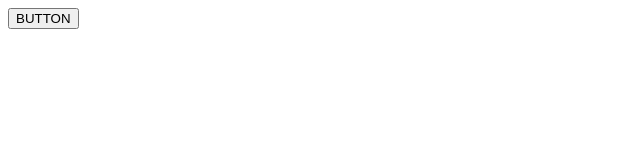
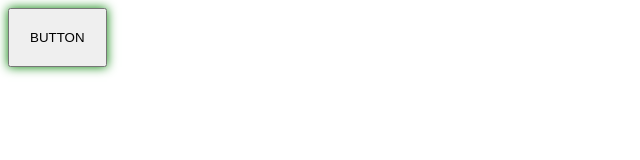
Before and after one commit to Danneborg/git-lesson, a plain HTML site: page index.html in a window 1280 px wide. Shown: the whole page, without its empty margins (0-640 px from the left). Drawn offline with Linux system fonts and the light colour scheme.

Commit message:
button styles

```diff
--- a/index.html
+++ b/index.html
@@ -3,6 +3,7 @@
 <head>
 	<meta charset="UTF-8">
 	<title>GIT</title>
+	<link rel="stylesheet" href="style.css">
 </head>
 <body>
 	<button>BUTTON</button>
--- /dev/null
+++ b/style.css
@@ -0,0 +1,4 @@
+button{
+	padding: 20px;
+	box-shadow: 0 0 10px green;
+}
```
